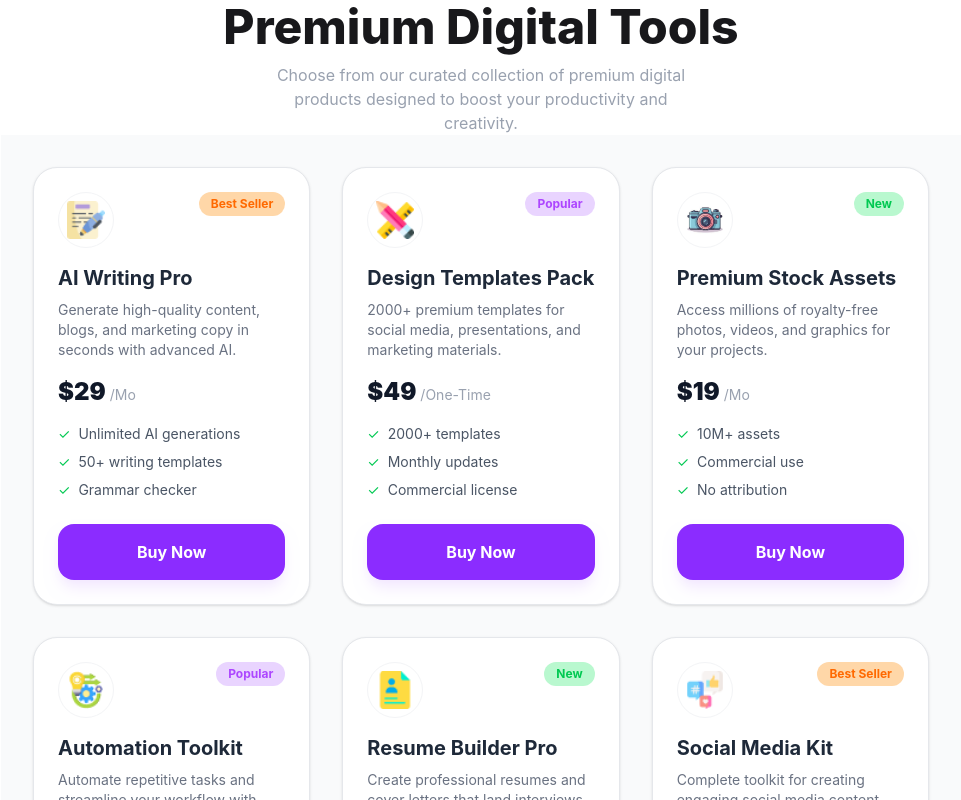
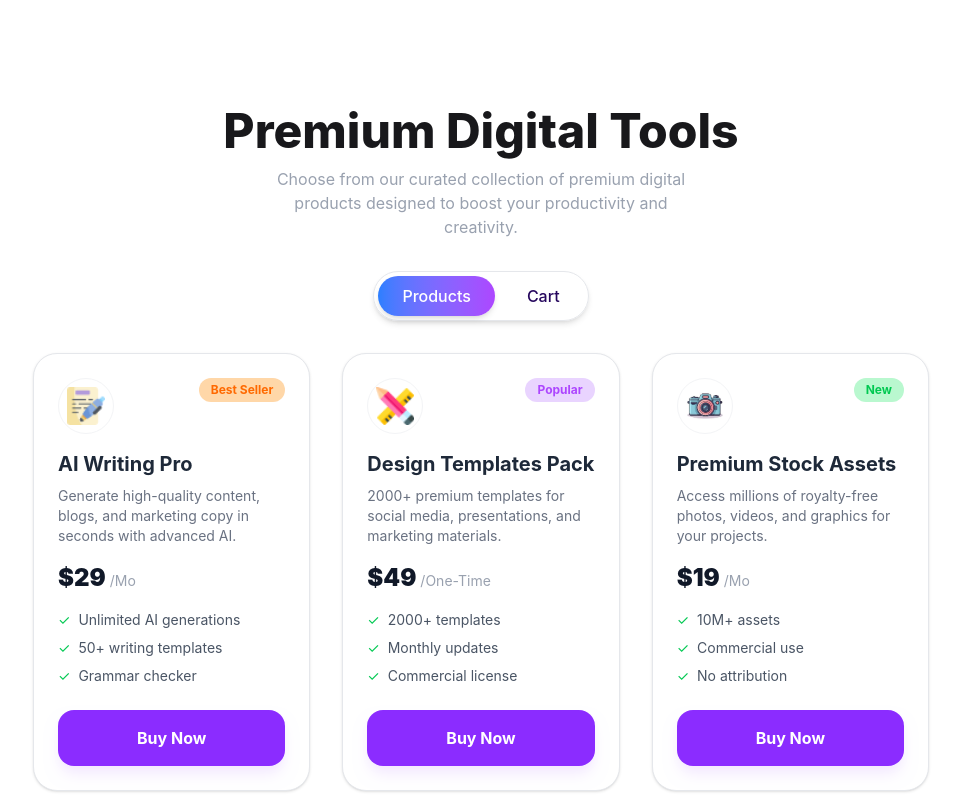
Before and after one commit to nnanjum1/b13_assignment06, a React (Vite) app: page / in a window 1280 px wide. Shown: the part 1060-1860 px from the top of the page, without its empty margins (159-1120 px from the left). Built offline with nearby package versions, Linux system fonts and the light colour scheme.

Commit message:
products and cart switching done

```diff
--- a/package.json
+++ b/package.json
@@ -13,6 +13,7 @@
     "@tailwindcss/vite": "^4.2.2",
     "react": "^19.2.4",
     "react-dom": "^19.2.4",
+    "react-toastify": "^11.1.0",
     "tailwindcss": "^4.2.2"
   },
   "devDependencies": {
--- a/src/App.jsx
+++ b/src/App.jsx
@@ -8,8 +8,15 @@ import Banner from './Banner'
 import Stats from './Stats'
 import DigitalTools from './DigitalTools'
 import Models from './models'
+import { ToastContainer } from 'react-toastify'
+import ToolTabs from './ToolTab'
+import CartTab from './CartTab'
+import GetStarted from './GetStarted'
 
 function App() {
+  const [activeTab, setActiveTab] = useState("products");
+  const [cart, setCart] = useState([]);
+
   return (
     <>
       <Navbar />
@@ -17,7 +24,20 @@ function App() {
       <Banner />
       <Stats />
       <DigitalTools />
-      <Models />   {/* ← ONLY THIS */}
+      <ToolTabs
+        cart={cart}
+        activeTab={activeTab}
+        setActiveTab={setActiveTab}
+      />
+      {activeTab === "products" && (
+        <Models cart={cart} setCart={setCart} />
+      )}
+
+      {activeTab === "cart" && (
+        <CartTab cart={cart} setCart={setCart} />
+      )}
+      <GetStarted />
+      <ToastContainer position="top-right" />
     </>
   )
 }
--- /dev/null
+++ b/src/CartTab.jsx
@@ -0,0 +1,75 @@
+import React from 'react';
+
+const CartTab = ({ cart, setCart }) => {
+
+    const handleRemove = (id) => {
+        console.log("Removing item with ID:", id);
+        console.log("Current Cart IDs:", cart.map(i => i.id));
+
+        const updatedCart = cart.filter((item) => item.id !== id);
+
+        console.log("New Cart Length:", updatedCart.length);
+        setCart(updatedCart);
+    };
+
+    const totalPrice = cart.reduce(
+        (sum, item) => sum + item.price * (item.quantity || 1),
+        0
+    );
+
+    return (
+        <div className='w-[90%] md:w-[75%] border mt-10 mb-20 border-gray-200 rounded-2xl p-10 mx-auto'>
+
+            <h2 className="text-[24px] font-bold mb-6">Your Cart</h2>
+
+            {cart.length === 0 ? (
+                <p className="text-gray-500">Your cart is empty</p>
+            ) : (
+                <div className='space-y-4'>
+                    {cart.map((item) => (
+                        <div
+                            key={item.id}
+                            className="flex justify-between w-full items-center p-4 rounded-xl bg-gray-50"
+                        >
+                            <div className='flex gap-4 items-center'>
+
+                                <div className='p-3 border border-gray-100 bg-white rounded-full'>
+                                    <img className="w-8 h-8" src={item.image} alt={item.title} />
+                                </div>
+
+                                <div>
+                                    <h3 className="font-bold">{item.title}</h3>
+                                    <p className="text-sm text-gray-500">
+                                        ${item.price}
+                                    </p>
+                                </div>
+
+                            </div>
+
+                            <button
+                                onClick={() => handleRemove(item.id)}
+                                className='btn text-[16px] font-bold text-red-600'
+                            >
+                                Remove
+                            </button>
+                        </div>
+                    ))}
+                </div>
+            )}
+
+            <div className='flex justify-between mt-6'>
+                <h3 className='text-[16px] text-gray-500'>Total</h3>
+                <h3 className='text-[24px] font-bold'>
+                    ${totalPrice}
+                </h3>
+            </div>
+
+            <button className='bg-gradient-to-r from-blue-500 to-purple-500 text-white text-[16px] text-center p-4 rounded-full font-bold w-full mt-4'>
+                Proceed To Checkout
+            </button>
+
+        </div>
+    );
+};
+
+export default CartTab;
--- a/src/DigitalTools.jsx
+++ b/src/DigitalTools.jsx
@@ -1,8 +1,11 @@
+import ToolTabs from "./ToolTab";
+
 const DigitalTools = () => {
     return (
         <div className="flex flex-col items-center text-center justify-center mx-auto ">
             <h1 className="text-[48px] font-extrabold">Premium Digital Tools</h1>
             <p className="text-[16px] text-gray-400 md:w-[34%]">Choose from our curated collection of premium digital products designed to boost your productivity and creativity.</p>
+
         </div>
     )
 }
--- /dev/null
+++ b/src/GetStarted.jsx
@@ -0,0 +1,68 @@
+import React from 'react'
+
+const GetStarted = () => {
+
+    const steps = [
+        {
+            id: "01",
+            title: "Create Account",
+            desc: "Sign up for free in seconds. No credit card required to get started.",
+            icon: "/assets/package.png"
+        },
+        {
+            id: "02",
+            title: "Choose Tool",
+            desc: "Browse and select the digital tools that fit your needs.",
+            icon: "/assets/package.png"
+        },
+        {
+            id: "03",
+            title: "Start Using",
+            desc: "Instant access to premium tools and features after setup.",
+            icon: "/assets/package.png"
+        },
+    ];
+
+    return (
+        <div className="flex flex-col items-center text-center bg-[#F9FAFC] py-30 justify-center mx-auto ">
+            <h1 className="text-[48px] font-extrabold">Get Started in 3 Steps</h1>
+            <p className="text-[16px] text-gray-400">Start using premium digital tools in minutes, not hours.</p>
+            <div className='grid grid-cols-1 md:grid-cols-3 gap-10 mt-10 w-[90%] md:w-[75%]'>
+                <div >
+                    <div className='rounded-full mt-4 px-3 py-2 bg-gradient-to-r from-blue-500 to-purple-500 '><p className='text-center text-white'>01</p></div>
+
+                    <div>
+                        <div className='p-3 rounded-full bg-purple-200'><img className='w-10 h-10' src="/assets/package.png" alt="" /></div>
+                        <h3 className='text-[24px] font-bold'>Create Account</h3>
+                        <p className="text-[16px] text-gray-400">Sign up for free in seconds. No credit card required to get started.</p>
+                    </div>
+
+                </div>
+                <div >
+                    <div className='rounded-full mt-4 px-3 py-2 bg-gradient-to-r from-blue-500 to-purple-500 '><p className='text-center text-white'>01</p></div>
+
+                    <div>
+                        <div className='p-3 rounded-full bg-purple-200'><img className='w-10 h-10' src="/assets/package.png" alt="" /></div>
+                        <h3 className='text-[24px] font-bold'>Create Account</h3>
+                        <p className="text-[16px] text-gray-400">Sign up for free in seconds. No credit card required to get started.</p>
+                    </div>
+
+                </div>
+                <div >
+                    <div className='rounded-full mt-4 px-3 py-2 bg-gradient-to-r from-blue-500 to-purple-500 '><p className='text-center text-white'>01</p></div>
+
+                    <div>
+                        <div className='p-3 rounded-full bg-purple-200'><img className='w-10 h-10' src="/assets/package.png" alt="" /></div>
+                        <h3 className='text-[24px] font-bold'>Create Account</h3>
+                        <p className="text-[16px] text-gray-400">Sign up for free in seconds. No credit card required to get started.</p>
+                    </div>
+
+                </div>
+
+
+            </div>
+        </div>
+    )
+}
+
+export default GetStarted
--- a/src/Models.jsx
+++ b/src/Models.jsx
@@ -1,6 +1,7 @@
 import { useEffect, useState } from "react";
+import { toast } from "react-toastify";
 
-const Models = () => {
+const Models = ({ cart, setCart }) => {
     const [models, setModels] = useState([]);
 
     useEffect(() => {
@@ -17,46 +18,54 @@ const Models = () => {
     }, []);
 
     const getBadgeStyle = (badge) => {
-        if (badge === "Best Seller") {
-            return "bg-orange-200 text-orange-500";
-        } else if (badge === "Popular") {
-            return "bg-purple-200 text-purple-500";
-        } else if (badge === "New") {
-            return "bg-green-200 text-green-500";
-        } else if (badge === "Hot") {
-            return "bg-red-200 text-red-500";
-        } else if (badge === "Limited") {
-            return "bg-blue-200 text-blue-500";
-        } else {
+        if (badge === "Best Seller") return "bg-orange-200 text-orange-500";
+        if (badge === "Popular") return "bg-purple-200 text-purple-500";
+        if (badge === "New") return "bg-green-200 text-green-500";
+        if (badge === "Hot") return "bg-red-200 text-red-500";
+        if (badge === "Limited") return "bg-blue-200 text-blue-500";
         return "bg-teal-200 text-teal-500";
-        }
     };
 
+    const handleBuyNow = (item) => {
+        const existing = cart.find((p) => p.id === item.id);
 
+        if (existing) {
+            toast.info("Already in cart");
+            return;
+        }
 
-
-
+        setCart([...cart, { ...item, quantity: 1 }]);
+        toast.success(`${item.title} added to cart`);
+    };
 
     return (
-        <div className="w-[90%] md:w-[75%] mx-auto grid grid-cols-1 md:grid-cols-3 gap-8 p-8 bg-gray-50">
-            {models.map((item) => (
-                <div key={item.id} className="flex flex-col bg-white rounded-3xl border border-gray-200 p-6 shadow-sm">
+        <div className="w-[90%] md:w-[75%] mx-auto mb-20 grid grid-cols-1 md:grid-cols-3 gap-8 p-8 bg-white">
+            {models.map((item) => {
+                const isInCart = cart.some((p) => p.id === item.id);
+
+                return (
+                    <div
+                        key={item.id}
+                        className="flex flex-col bg-white rounded-3xl border border-gray-200 p-6 shadow-sm"
+                    >
                         <div className="flex justify-between items-start mb-4">
                             <div className="w-14 h-14 rounded-full border border-gray-100 flex items-center justify-center p-2">
                                 <img src={item.image} alt={item.title} className="w-full h-full object-contain" />
                             </div>
+
                             <p className={`rounded-full py-1 px-3 text-xs font-bold ${getBadgeStyle(item.badge)}`}>
                                 {item.badge}
                             </p>
                         </div>
 
-                    <div className="flex flex-col">
                         <h2 className="text-xl font-bold text-gray-800">{item.title}</h2>
                         <p className="text-gray-500 text-sm mt-2">{item.description}</p>
+
                         <div className="mt-4">
                             <span className="text-2xl font-black text-gray-900">${item.price}</span>
                             <span className="text-gray-400 text-sm ml-1">{item.billing}</span>
                         </div>
+
                         <ul className="mt-4 space-y-2 mb-6">
                             {item.features.map((f, i) => (
                                 <li key={i} className="text-sm text-gray-600 flex items-center">
@@ -64,13 +73,20 @@ const Models = () => {
                                 </li>
                             ))}
                         </ul>
-                    </div>
 
-                    <button className="w-full mt-auto py-4 bg-[#8B2CFF] text-white font-bold rounded-2xl hover:bg-[#7a1fe0] transition-colors shadow-lg shadow-purple-100">
-                        Buy Now
+                        <button
+                            onClick={() => handleBuyNow(item)}
+                            disabled={isInCart}
+                            className={`w-full mt-auto py-4  text-white font-bold rounded-2xl transition-colors shadow-lg shadow-purple-100 ${isInCart
+                                ? "bg-green-600 cursor-not-allowed"
+                                : "bg-[#8B2CFF] hover:bg-[#7a1fe0]"
+                                }`}
+                        >
+                            {isInCart ? "Added to Cart ✓" : "Buy Now"}
                         </button>
                     </div>
-            ))}
+                );
+            })}
         </div>
     );
 };
--- /dev/null
+++ b/src/ToolTab.jsx
@@ -0,0 +1,45 @@
+import React, { useState } from "react";
+
+const ToolTabs = ({ cart, activeTab, setActiveTab }) => {
+
+    return (
+        <div className="flex flex-col items-center mt-8">
+
+            <div className="border-gray-200 border rounded-full p-1 shadow-md flex gap-2">
+
+                <button
+                    onClick={() => setActiveTab("products")}
+                    className={`px-6 py-2 rounded-full text-[16px] font-medium transition-all
+            ${activeTab === "products"
+                            ? "bg-gradient-to-r from-blue-500 to-purple-500 text-white shadow-md"
+                            : "text-[#25065D] hover:bg-gray-100"
+                        }`}
+                >
+                    Products
+                </button>
+
+
+                <button
+                    onClick={() => setActiveTab("cart")}
+                    className={`relative px-6 py-2 rounded-full text-[16px]  flex font-medium transition-all
+                        ${activeTab === "cart"
+                            ? "bg-gradient-to-r from-blue-500 to-purple-500 text-white shadow-md"
+                            : "text-[#25065D] hover:bg-gray-100"
+                        }`}
+                >
+                    Cart
+
+
+                    {cart && cart.length > 0 && (
+                        <span>
+                            ({cart.length})
+                        </span>
+                    )}
+                </button>
+            </div>
+
+        </div>
+    );
+};
+
+export default ToolTabs;
```
Also changed, not shown: src/Banner.jsx (+4 -4 lines), 1 other file (tests, documents, lock files or other folders). Lines whose indentation alone changed are shown as unchanged.
